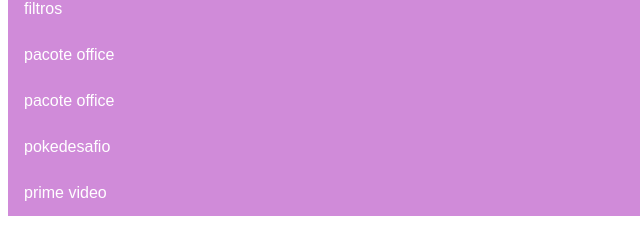
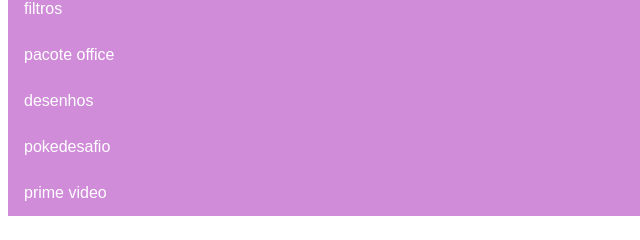
Before and after one commit to polyanaaaa/polyanaaaa.github.io, a plain HTML site: page projetos.html in a window 1280 px wide. Shown: the part 356-596 px from the top of the page, 0-640 px from the left. Drawn offline with Linux system fonts and the light colour scheme.

Commit message:
Update projetos.html

```diff
--- a/projetos.html
+++ b/projetos.html
@@ -64,7 +64,7 @@
         </ul>
 
      <ul>
-            <li><a href="">pacote office</a></li>
+            <li><a href="https://polyanaaaa.github.io/desenhos/">desenhos</a></li>
         </ul>
 
         <ul>
```
